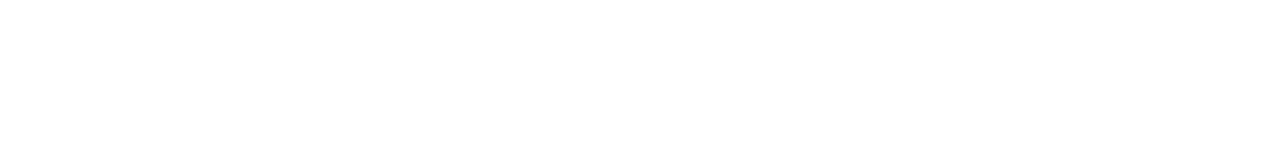
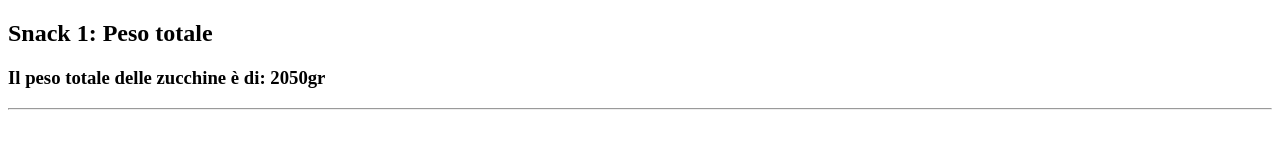
Before and after one commit to juri931/js-jsnacks-blocco-5, a plain HTML site: page index.html in a window 1280 px wide. Drawn offline with Linux system fonts and the light colour scheme.

Commit message:
[add] snack 1 code

```diff
--- a/assets/script.js
+++ b/assets/script.js
@@ -53,3 +53,9 @@ const zucchine = [
 ];
 
 // JSnack 1: Peso di tutte le zucchine
+
+const snack1 = document.querySelector('.snack1-output');
+
+let pesoTotale = zucchine.reduce((acc, curr) => acc + curr.peso, 0);
+
+snack1.innerHTML = "Il peso totale delle zucchine è di: " + pesoTotale + "gr";
--- a/index.html
+++ b/index.html
@@ -7,6 +7,11 @@
 </head>
 <body>
 
+  <h2>Snack 1: Peso totale</h2>
+  <h3 class="snack1-output"></h3>
+  <hr>
+
+
 
   <script src="assets/script.js"></script>
 </body>
```
